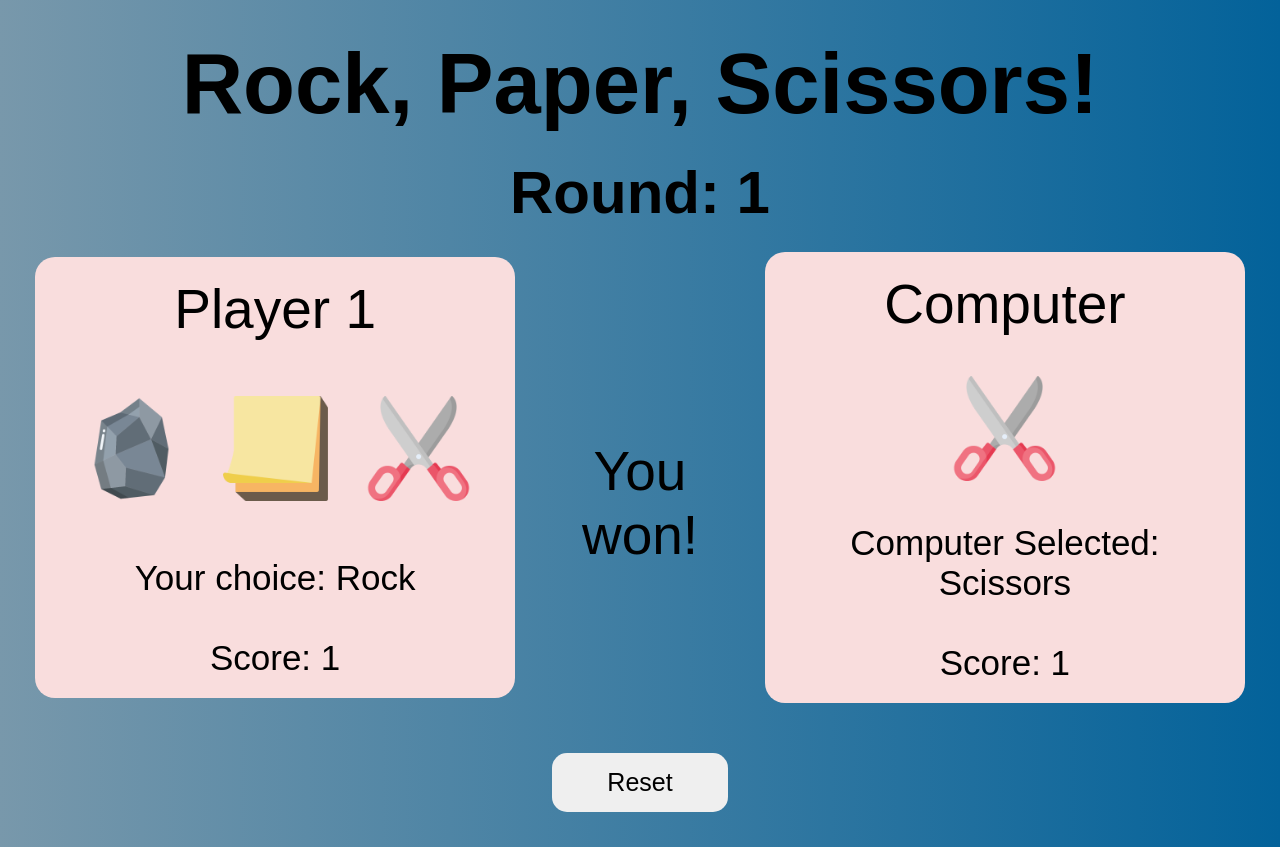
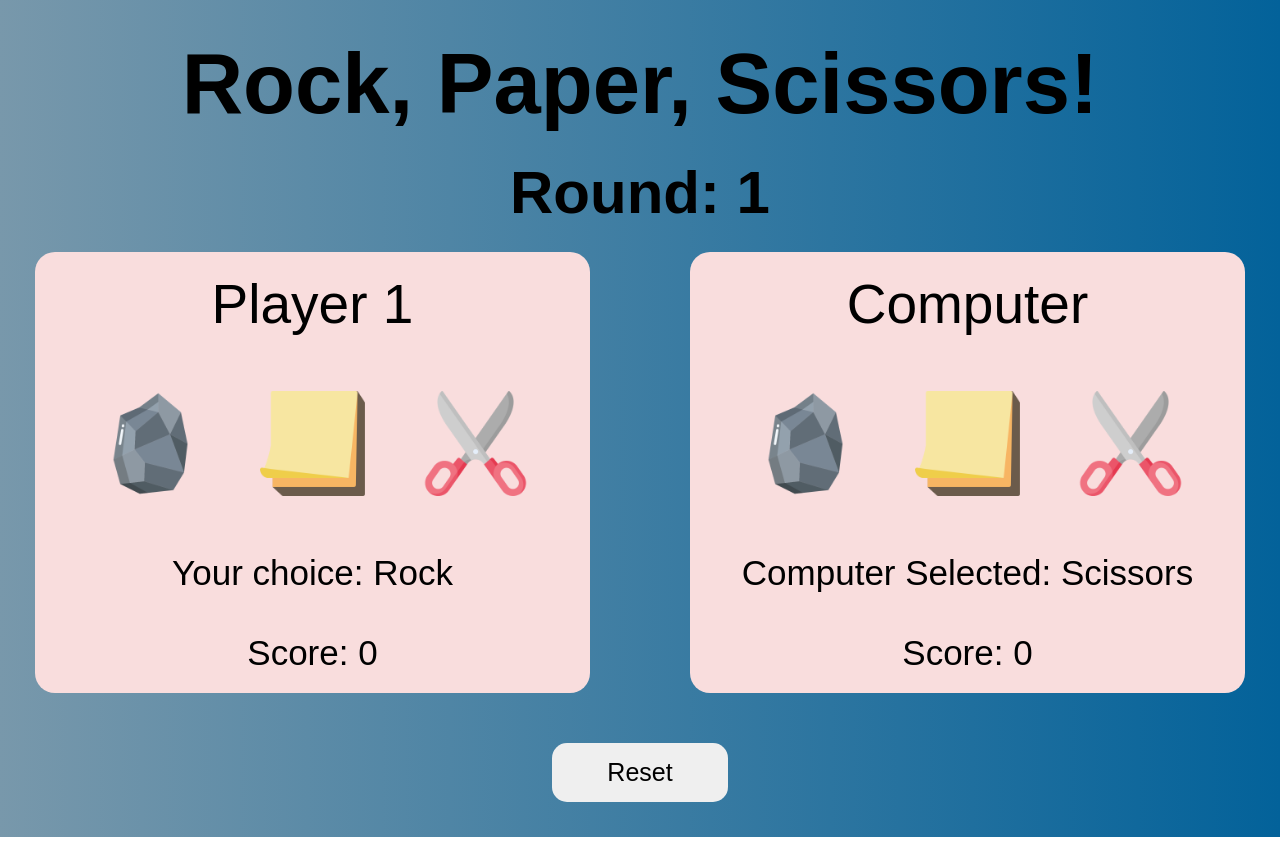
Before and after one commit to kennethlorenz/Rock-Paper-Scissors, a plain HTML site: page index.html in a window 1280 px wide. Drawn offline with Linux system fonts and the light colour scheme.

Commit message:
Update computer card selections.
Display all 3 selections e.g. rock paper scissors to UI to avoid
confusion. e.g. displaying none or 1 selection initially.

```diff
--- a/index.html
+++ b/index.html
@@ -28,18 +28,26 @@
             </div>
           </div>
           <div id="playerChoice" class="choice">Your choice: Rock</div>
-          <div class="score">Score: 1</div>
+          <div class="score">Score: <span id="playerScore">0</span></div>
         </div>
-        <div class="result"><p id="result">You won!</p></div>
+        <div class="result"><p id="result"></p></div>
         <div class="card">
           <p class="player">Computer</p>
-          <div id="computerSelection">
-            <img src="./icons/scissors.png" alt="scissors" />
+          <div class="selections">
+            <div class="selection rock computer">
+              <img src="./icons/rock.png" alt="rock" />
+            </div>
+            <div class="selection paper computer">
+              <img src="./icons/paper.png" alt="paper" />
+            </div>
+            <div class="selection scissors computer">
+              <img src="./icons/scissors.png" alt="scissors" />
+            </div>
           </div>
           <div id="computerChoice" class="choice">
             Computer Selected: Scissors
           </div>
-          <div class="score">Score: 1</div>
+          <div class="score">Score: <span id="computerScore">0</span></div>
         </div>
       </div>
 
--- a/style.css
+++ b/style.css
@@ -74,6 +74,14 @@ h1 {
   cursor: pointer;
 }
 
+/* computer selection */
+.card .selection.computer,
+.card .selection.computer:hover {
+  transition: unset;
+  cursor: unset;
+  transform: unset;
+}
+
 .card .selection:hover {
   transform: scale(1.5);
 }
```
